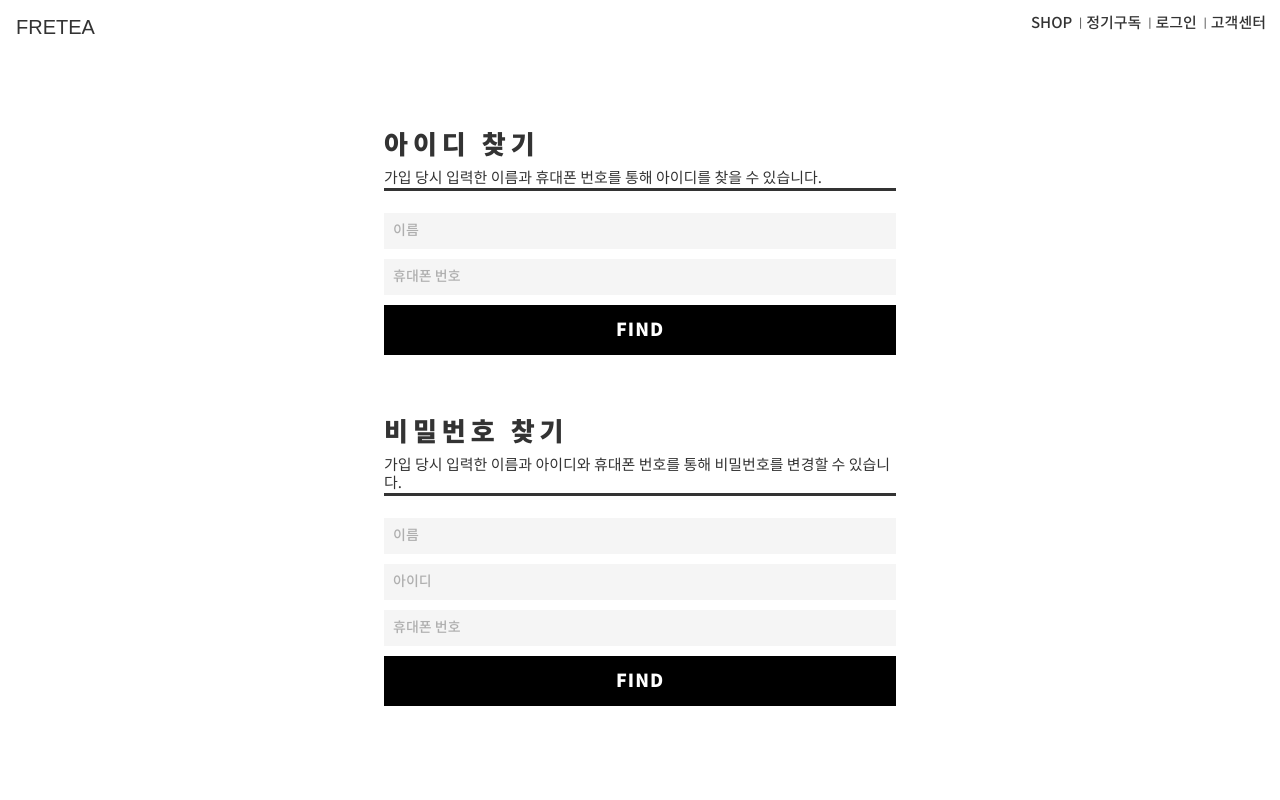
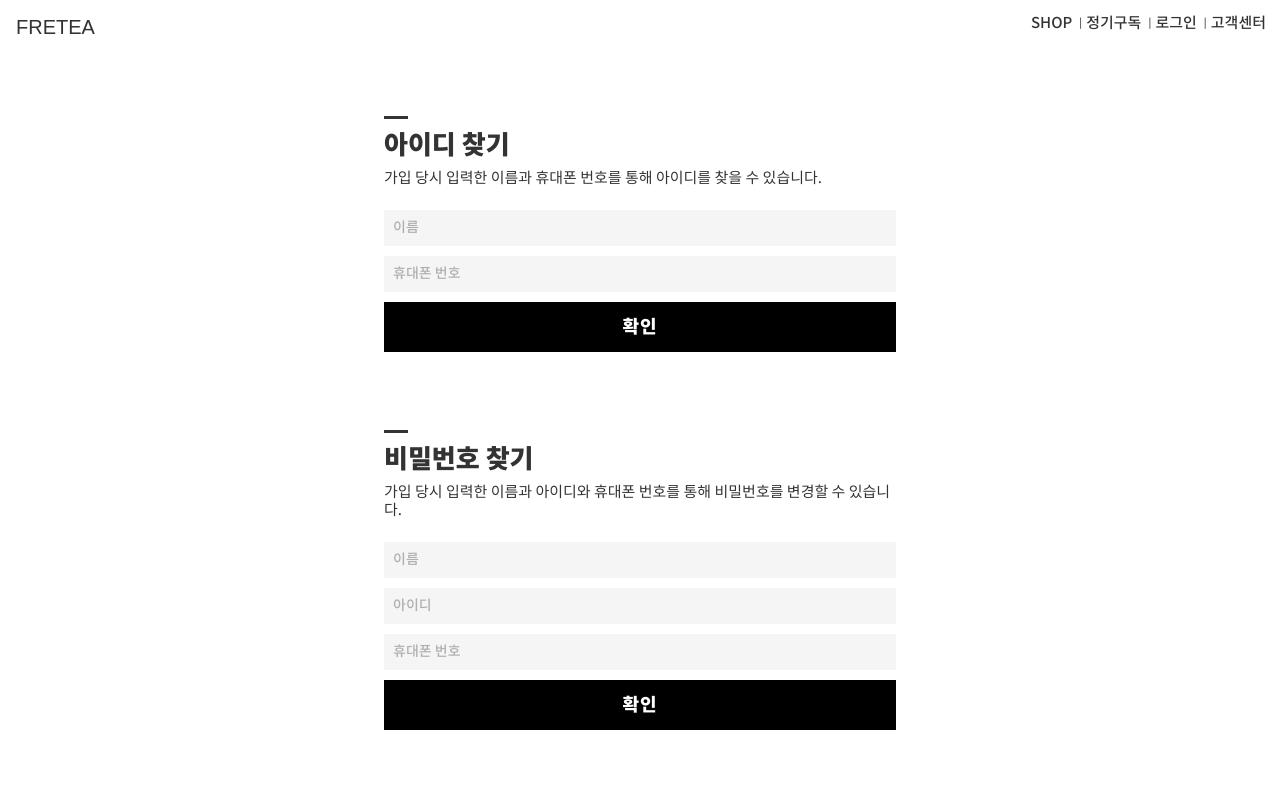
Before and after one commit to jo-narae/fretea, a Vue app: page /member/findIdPwd in a window 1280 px wide. Shown: the top 800 px of the page. Built offline with nearby package versions, Linux system fonts and the light colour scheme; a web font is replaced by a local one.

Commit message:
아이디 비밀번호 찾기 스타일 수정

```diff
--- a/src/assets/style/member.scss
+++ b/src/assets/style/member.scss
@@ -81,13 +81,22 @@
 	@extend .login-title;
 	text-align: left;
 	margin-bottom: 0;
+	letter-spacing: 0px;
+}
+
+.find-title:first-letter{
+	border-top: 3px solid;
+	padding-top: 10px;
 }
 
 .find-description {
 	text-align: left;
-	border-bottom: 3px solid;
 	margin-top: 0.5em;
 	margin-bottom: 1.5em;
+}
+
+.find-division {
+	margin-top: 80px;
 }
 
 @media (max-width: 486px) {
--- a/src/components/member/FindId.vue
+++ b/src/components/member/FindId.vue
@@ -4,7 +4,7 @@
     <div class="find-description">가입 당시 입력한 이름과 휴대폰 번호를 통해 아이디를 찾을 수 있습니다.</div>
     <input type="text" placeholder="이름" />
     <input type="text" name="phoneNumber" placeholder="휴대폰 번호" />
-    <button class="btn-login">FIND</button>
+    <button class="btn-login">확인</button>
   </div>
 </template>
 
--- a/src/components/member/FindIdPwd.vue
+++ b/src/components/member/FindIdPwd.vue
@@ -1,7 +1,7 @@
 <template>
   <div>
     <find-id></find-id>
-    <find-pwd class="mt50"></find-pwd>
+    <find-pwd class="find-division"></find-pwd>
   </div>
 </template>
 
--- a/src/components/member/FindPwd.vue
+++ b/src/components/member/FindPwd.vue
@@ -5,7 +5,7 @@
     <input type="text" placeholder="이름" />
     <input type="text" placeholder="아이디" />
     <input type="text" placeholder="휴대폰 번호" />
-    <button class="btn-login">FIND</button>
+    <button class="btn-login">확인</button>
   </div>
 </template>
 
```
